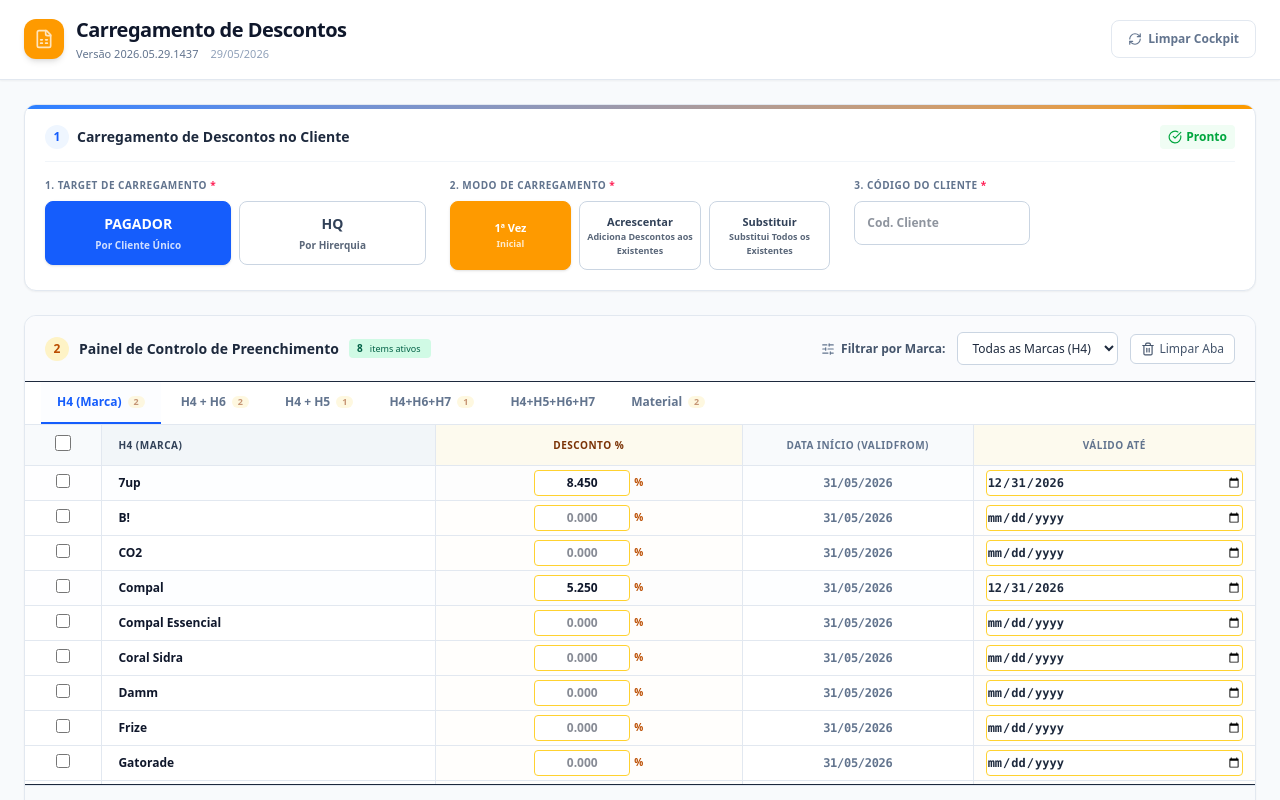
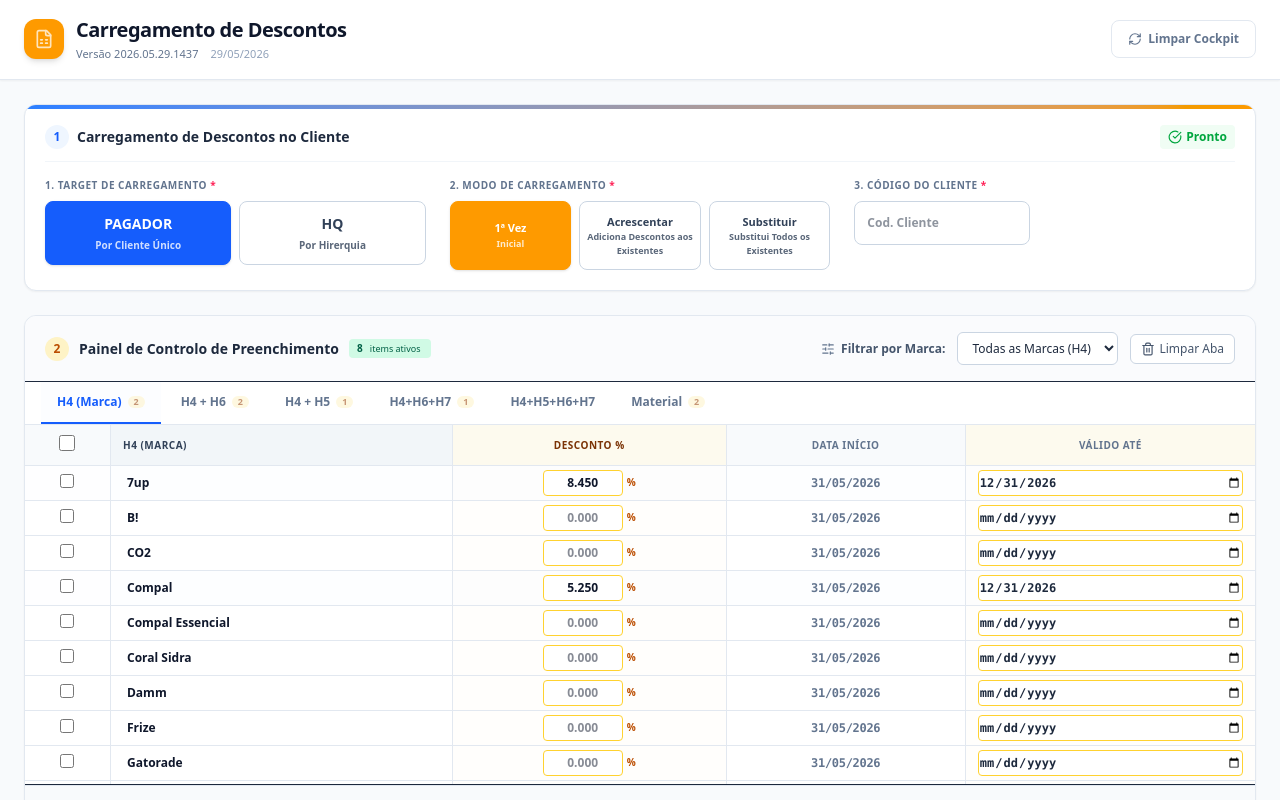
Before and after one commit to SumolCompalAFSN/carregar-descontos-vk11, a React (Vite) app: page / in a window 1280 px wide. Both pictures are taken after a click on the button "Ativar Demonstração Prática". Shown: the top 800 px of the page. Built offline with nearby package versions, Linux system fonts and the light colour scheme.

Commit message:
Update App.tsx

```diff
--- a/src/App.tsx
+++ b/src/App.tsx
@@ -1789,11 +1789,11 @@
 
               {/* THE SPREADSHEET */}
               <div className="max-h-[360px] overflow-auto border-b border-slate-150 relative">
-                <table className="w-full text-left border-collapse table-fixed">
+                <table className="w-full text-left border-collapse">
                   <thead>
                     <tr className="bg-slate-100/90 sticky top-0 z-15 border-b border-slate-200 text-[10px] font-extrabold text-slate-500 uppercase tracking-wider">
                       {/* Checkboxes header */}
-                      <th className="py-2.5 px-3 border-r border-slate-200 w-12 text-center bg-slate-50 sticky left-0 z-10 shadow-r">
+                     <th className="py-2.5 px-2 border-r border-slate-200 w-10 text-center bg-slate-50 sticky left-0 z-10 shadow-r">
                         <input
                           type="checkbox"
                           checked={visibleKeysForTab.length > 0 && visibleKeysForTab.every(key => (selectedKeys[activeTab] || new Set()).has(key))}
@@ -1805,34 +1805,34 @@
 
 
                       {(activeTab === 'H4' || activeTab === 'H4_H6' || activeTab === 'H4_H5' || activeTab === 'H4_H6_H7' || activeTab === 'H4_H5_H6_H7') && (
-                        <th className="py-2.5 px-4 border-r border-slate-200 w-52 text-slate-700">H4 (MARCA)</th>
+                        <th className="py-2.5 px-3 border-r border-slate-200 w-40 text-slate-700">H4 (MARCA)</th>
                       )}
                       {(activeTab === 'H4_H5' || activeTab === 'H4_H5_H6_H7') && (
-                        <th className="py-2.5 px-4 border-r border-slate-200 w-48 text-slate-700">H5 (SUBMARCA)</th>
+                       <th className="py-2.5 px-3 border-r border-slate-200 w-38 text-slate-700">H5 (SUBMARCA)</th>
                       )}
                       {(activeTab === 'H4_H6' || activeTab === 'H4_H6_H7' || activeTab === 'H4_H5_H6_H7') && (
-                        <th className="py-2.5 px-4 border-r border-slate-200 w-48 text-slate-700">H6 (EMBALAGEM)</th>
+                        <th className="py-2.5 px-3 border-r border-slate-200 w-36 text-slate-700">H6 (EMBALAGEM)</th>
                       )}
                       {(activeTab === 'H4_H6_H7' || activeTab === 'H4_H5_H6_H7') && (
-                        <th className="py-2.5 px-4 border-r border-slate-200 w-40 text-slate-700">H7 (CAPACIDADE)</th>
+                       <th className="py-2.5 px-3 border-r border-slate-200 w-28 text-slate-700">H7 (CAPACIDADE)</th>
                       )}
 
                       {activeTab === 'Material' && (
                         <>
-                          <th className="py-2.5 px-4 border-r border-slate-200 w-40 text-slate-700 font-extrabold">MATERIAL (ARTIGO)</th>
-                          <th className="py-2.5 px-4 border-r border-slate-200 w-64 text-slate-700">DESIGNAÇÃO (ARTIGO)</th>
+                          <th className="py-2.5 px-3 border-r border-slate-200 w-32 text-slate-700 font-extrabold">MATERIAL (ARTIGO)</th>
+                         <th className="py-2.5 px-3 border-r border-slate-200 w-56 text-slate-700">DESIGNAÇÃO (ARTIGO)</th>
 
                         </>
                       )}
 
                       {/* INPUT FIELDS COLUMNS - COLORED AMBER FOR EXCEL CONVENTION */}
-                      <th className="py-2.5 px-4 border-r border-slate-200 text-amber-900 bg-amber-50/80 font-extrabold text-center w-48">
+                     <th className="py-2.5 px-3 border-r border-slate-200 text-amber-900 bg-amber-50/80 font-extrabold text-center w-32">
                         Desconto %
                       </th>
-                      <th className="py-2.5 px-4 border-r border-slate-200 text-slate-500 bg-slate-50 font-bold text-center w-36 select-none">
-                        Data Início (validFrom)
+                      <th className="py-2.5 px-3 border-r border-slate-200 text-slate-500 bg-slate-50 font-bold text-center w-28 select-none">
+                        Data Início
                       </th>
-                      <th className="py-2.5 px-4 text-amber-905 bg-amber-50/80 font-extrabold text-center w-44">
+                      <th className="py-2.5 px-3 text-amber-905 bg-amber-50/80 font-extrabold text-center w-32">
                         Válido até
                       </th>
                     </tr>
@@ -1867,7 +1867,7 @@
                                   placeholder="0.000"
                                   value={record.discountPercent}
                                   onChange={(e) => updateDiscountInput('H4', item.code, 'discountPercent', e.target.value)}
-                                  className="w-24 text-center bg-white border border-amber-300 focus:border-amber-500 focus:ring-1 focus:ring-amber-500 rounded font-semibold text-slate-900 text-xs py-1"
+                                  className="w-20 text-center bg-white border border-amber-300 focus:border-amber-500 focus:ring-1 focus:ring-amber-500 rounded font-semibold text-slate-900 text-xs py-1"
                                 />
                                 <span className="text-[10px] font-bold text-amber-700">%</span>
                               </div>
@@ -1929,7 +1929,7 @@
             placeholder="0.000"
             value={record.discountPercent}
             onChange={(e) => updateDiscountInput('H4_H6', item.id, 'discountPercent', e.target.value)}
-            className="w-24 text-center bg-white border border-amber-300 focus:border-amber-500 focus:ring-1 focus:ring-amber-500 rounded font-semibold text-slate-900 text-xs py-1"
+            className="w-20 text-center bg-white border border-amber-300 focus:border-amber-500 focus:ring-1 focus:ring-amber-500 rounded font-semibold text-slate-900 text-xs py-1"
           />
           <span className="text-[10px] font-bold text-amber-700">%</span>
         </div>
@@ -1993,7 +1993,7 @@
             placeholder="0.000"
             value={record.discountPercent}
             onChange={(e) => updateDiscountInput('H4_H5', item.id, 'discountPercent', e.target.value)}
-            className="w-24 text-center bg-white border border-amber-300 focus:border-amber-500 focus:ring-1 focus:ring-amber-500 rounded font-semibold text-slate-900 text-xs py-1"
+            className="w-20 text-center bg-white border border-amber-300 focus:border-amber-500 focus:ring-1 focus:ring-amber-500 rounded font-semibold text-slate-900 text-xs py-1"
           />
           <span className="text-[10px] font-bold text-amber-700">%</span>
         </div>
@@ -2062,7 +2062,7 @@
             placeholder="0.000"
             value={record.discountPercent}
             onChange={(e) => updateDiscountInput('H4_H6_H7', item.id, 'discountPercent', e.target.value)}
-            className="w-24 text-center bg-white border border-amber-300 focus:border-amber-500 focus:ring-1 focus:ring-amber-500 rounded font-semibold text-slate-900 text-xs py-1"
+            className="w-20 text-center bg-white border border-amber-300 focus:border-amber-500 focus:ring-1 focus:ring-amber-500 rounded font-semibold text-slate-900 text-xs py-1"
           />
           <span className="text-[10px] font-bold text-amber-700">%</span>
         </div>
@@ -2136,7 +2136,7 @@
             placeholder="0.000"
             value={record.discountPercent}
             onChange={(e) => updateDiscountInput('H4_H5_H6_H7', item.id, 'discountPercent', e.target.value)}
-            className="w-24 text-center bg-white border border-amber-300 focus:border-amber-500 focus:ring-1 focus:ring-amber-500 rounded font-semibold text-slate-900 text-xs py-1"
+            className="w-20 text-center bg-white border border-amber-300 focus:border-amber-500 focus:ring-1 focus:ring-amber-500 rounded font-semibold text-slate-900 text-xs py-1"
           />
           <span className="text-[10px] font-bold text-amber-700">%</span>
         </div>
@@ -2187,7 +2187,7 @@
                                   placeholder="0.000"
                                   value={record.discountPercent}
                                   onChange={(e) => updateDiscountInput('Material', item.id, 'discountPercent', e.target.value)}
-                                  className="w-24 text-center bg-white border border-amber-300 focus:border-amber-500 focus:ring-1 focus:ring-amber-500 rounded font-semibold text-slate-900 text-xs py-1"
+                                  className="w-20 text-center bg-white border border-amber-300 focus:border-amber-500 focus:ring-1 focus:ring-amber-500 rounded font-semibold text-slate-900 text-xs py-1"
                                 />
                                 <span className="text-[10px] font-bold text-amber-700">%</span>
                               </div>
```
